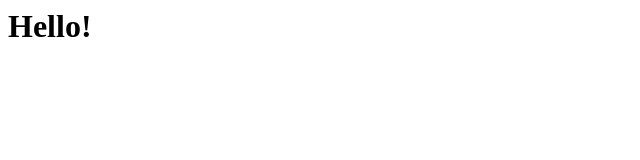
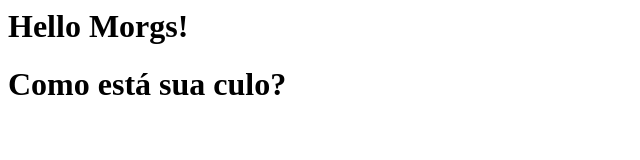
Before and after one commit to abigape/test_web_app, a plain HTML site: page index.html in a window 1280 px wide. Shown: the whole page, without its empty margins (0-640 px from the left). Drawn offline with Linux system fonts and the light colour scheme.

Commit message:
Updating message

```diff
--- a/index.html
+++ b/index.html
@@ -1 +1,2 @@
-<h1>Hello!</h1>
+<h1>Hello Morgs!</h1>
+<h1>Como está sua culo?</h1>
```
